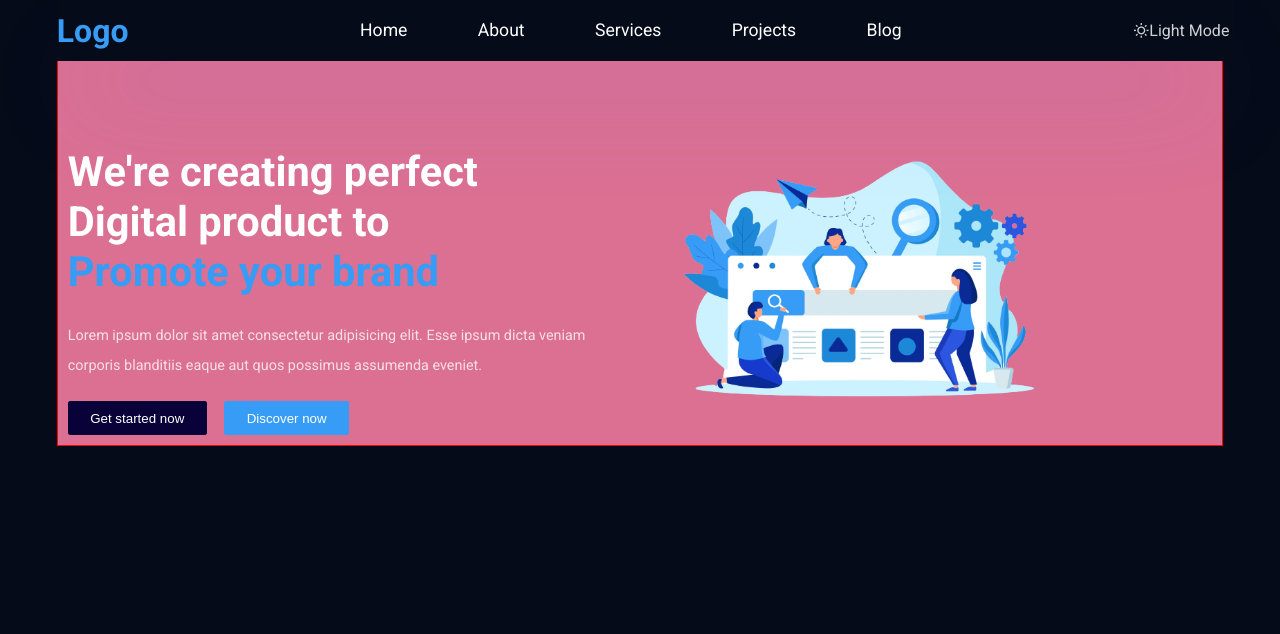
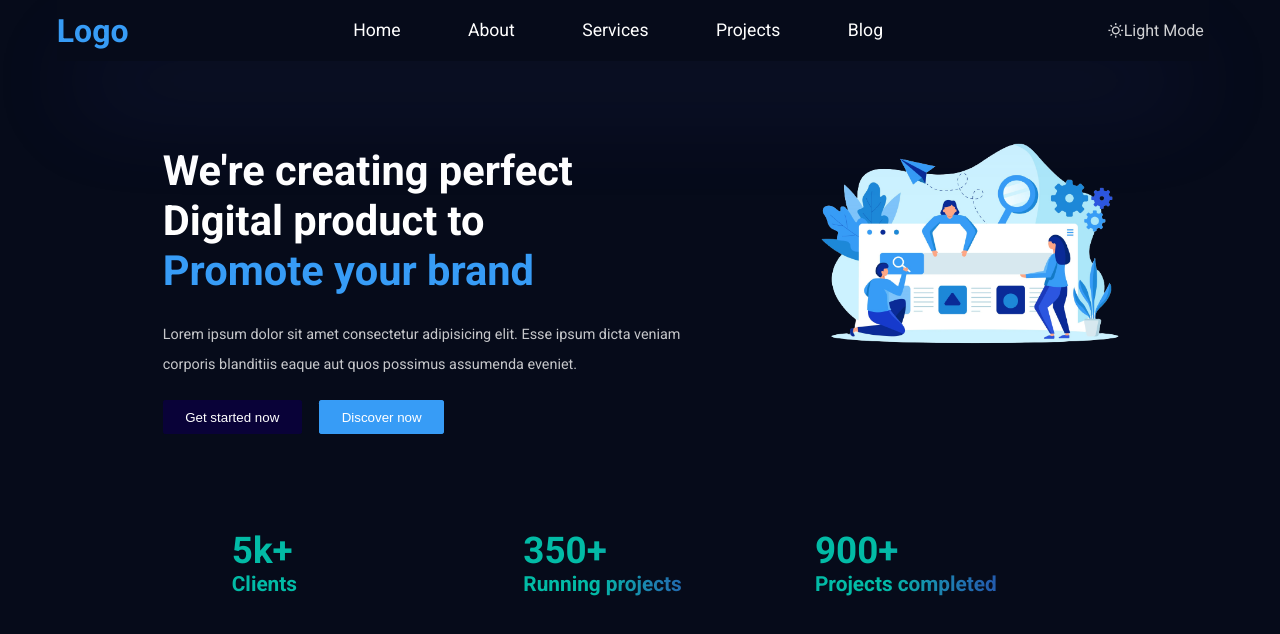
Before and after one commit to MoniruzzamanBillal/Agency-app, a React (Create React App) app: page / in a window 1280 px wide. Shown: the top 634 px of the page. Built offline with nearby package versions, Linux system fonts and the light colour scheme.

Commit message:
countetr section done

```diff
--- a/src/App.css
+++ b/src/App.css
@@ -85,7 +85,7 @@ h1,h2,h3{
 }
 
 .container{
-
+/* border: 1px solid blue; */
   position: relative;
   padding: 0px 12px;
   width: 93%;
--- a/src/App.js
+++ b/src/App.js
@@ -1,12 +1,14 @@
 import "./App.css";
+import Counter from "./Components/Counter/Counter";
 import Hero from "./Components/Hero/Hero";
-import NavBar from "./Components/NavBar";
+import NavBar from "./Components/NavBar/NavBar";
 
 function App() {
   return (
     <>
       <NavBar />
       <Hero />
+      <Counter />
     </>
   );
 }
--- /dev/null
+++ b/src/Components/Counter/Counter.css
@@ -0,0 +1,31 @@
+.counter {
+  /* border: 1px solid green; */
+  width: 80%;
+  margin: auto;
+  /* background-color: aqua; */
+}
+
+.counterWrapper {
+  display: flex;
+  justify-content: space-evenly;
+}
+
+.counterItem {
+  width: 25%;
+}
+
+.counterNumber,
+.counterTitle {
+  background: var(--counter-color);
+  background-size: 100% 100%;
+  background-clip: text;
+  -webkit-text-fill-color: transparent;
+}
+
+.counterNumber {
+  font-size: 2.3rem;
+}
+
+.counterTitle {
+  font-size: 1.3rem;
+}
--- /dev/null
+++ b/src/Components/Counter/Counter.jsx
@@ -0,0 +1,36 @@
+import React from "react";
+import "./Counter.css";
+
+const CounterData = [
+  {
+    number: "5k",
+    text: "Clients",
+  },
+  {
+    number: "350",
+    text: "Running projects",
+  },
+  {
+    number: "900",
+    text: "Projects completed",
+  },
+];
+
+export default function Counter() {
+  return (
+    <>
+      <div className="container">
+        <div className="counter">
+          <div className="counterWrapper">
+            {CounterData.map((ele, index) => (
+              <div className="counterItem" key={index}>
+                <h3 className="counterNumber">{ele.number}+</h3>
+                <h4 className="counterTitle">{ele.text}</h4>
+              </div>
+            ))}
+          </div>
+        </div>
+      </div>
+    </>
+  );
+}
--- a/src/Components/Hero/Hero.css
+++ b/src/Components/Hero/Hero.css
@@ -1,11 +1,13 @@
 .heroWrapper {
-  border: 1px solid rgb(255, 0, 0);
-  background-color: palevioletred;
+  /* border: 1px solid rgb(255, 0, 0); */
+  /* background-color: palevioletred; */
   display: grid;
   grid-template-columns: repeat(2, 1fr);
-  /* grid-gap: 20px; */
   justify-content: center;
   padding-top: 122px;
+  margin-bottom: 85px;
+  width: 98%;
+  margin-left: 80px;
 }
 
 .heroLeft {
@@ -18,7 +20,7 @@
   padding-top: 24px;
 
   padding-bottom: 10px;
-  margin-left: 10px;
+  margin-left: 26px;
 }
 
 .heroHeadings {
@@ -67,12 +69,14 @@
 .heroRight {
   /* border: 1px solid black; */
   /* background-color: rgb(211, 255, 50); */
-  width: 95%;
-  margin: auto;
+  /* width: 95%; */
+  width: 82%;
+  margin-left: 50px;
 }
 
 .heroRight .heroImg {
   width: 82%;
+  text-align: end;
 }
 
 .heroImg img {
--- a/src/Components/NavBar/NavBar.css
+++ b/src/Components/NavBar/NavBar.css
@@ -1,14 +1,13 @@
 .navContainer {
   position: fixed;
   z-index: 999;
-  width: 92%;
+  width: 90%;
   line-height: 60px;
-  /* background-color: blue; */
   background: var(--body-bg);
-  /* box-shadow: rgba(99, 99, 241, 0.25) 0px 50px 100px -20px,
-    rgba(0, 0, 0, 0.3) 0px 30px 60px -30px; */
   box-shadow: rgba(99, 99, 241, 0.25) 0px 50px 100px -20px,
     rgba(236, 99, 99, 0.3) 0px 30px 60px -30px;
+  /* border: 1px solid yellow; */
+  /* background-color: blue; */
 }
 
 .NavWrapper {
--- a/src/Components/NavBar.jsx
+++ b/src/Components/NavBar/NavBar.jsx
@@ -1,5 +1,6 @@
 import React, { useState } from "react";
-import "./NavBar/NavBar.css";
+// import "./NavBar/NavBar.css";
+import "./NavBar.css";
 
 const NavLinks = [
   {
--- a/src/Components/NavBar/NavBar.scss
+++ /dev/null
@@ -1,61 +0,0 @@
-.NavWrapper {
-  border: 1px solid black;
-  background-color: aquamarine;
-  width: 100%;
-  height: 60px;
-  line-height: 60px;
-  display: flex;
-  justify-content: space-between;
-  align-items: center;
-
-  .logo h1 {
-    color: var(--primary-color);
-  }
-
-  .middle {
-    border: 1px solid black;
-    background-color: rgb(255, 173, 65);
-    width: 45%;
-
-    .Menu {
-      border: 1px solid black;
-      display: flex;
-      justify-content: space-between;
-      list-style: none;
-    }
-
-    .Menu_links:hover {
-      color: var(--link-active);
-    }
-  }
-
-  .right {
-    border: 1px solid black;
-    background-color: burlywood;
-
-    display: flex;
-    justify-content: space-around;
-    padding-right: 5px;
-    color: var(--btn-primary-bg);
-
-    .light-theme {
-      // display: block;
-    }
-
-    .HamBurgerMenu {
-      display: none;
-    }
-  }
-}
-
-@media (max-width: 1000px) {
-  .right {
-    .light-theme {
-      display: none;
-    }
-
-    .HamBurgerMenu {
-      display: inline-block;
-    }
-  }
-}
```
